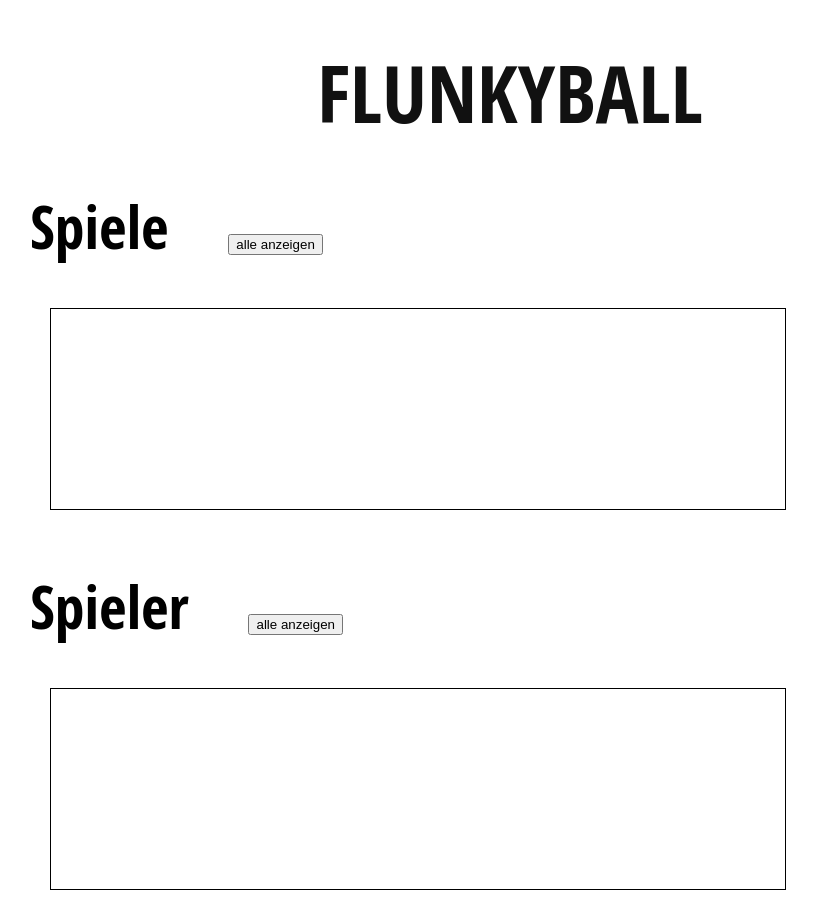
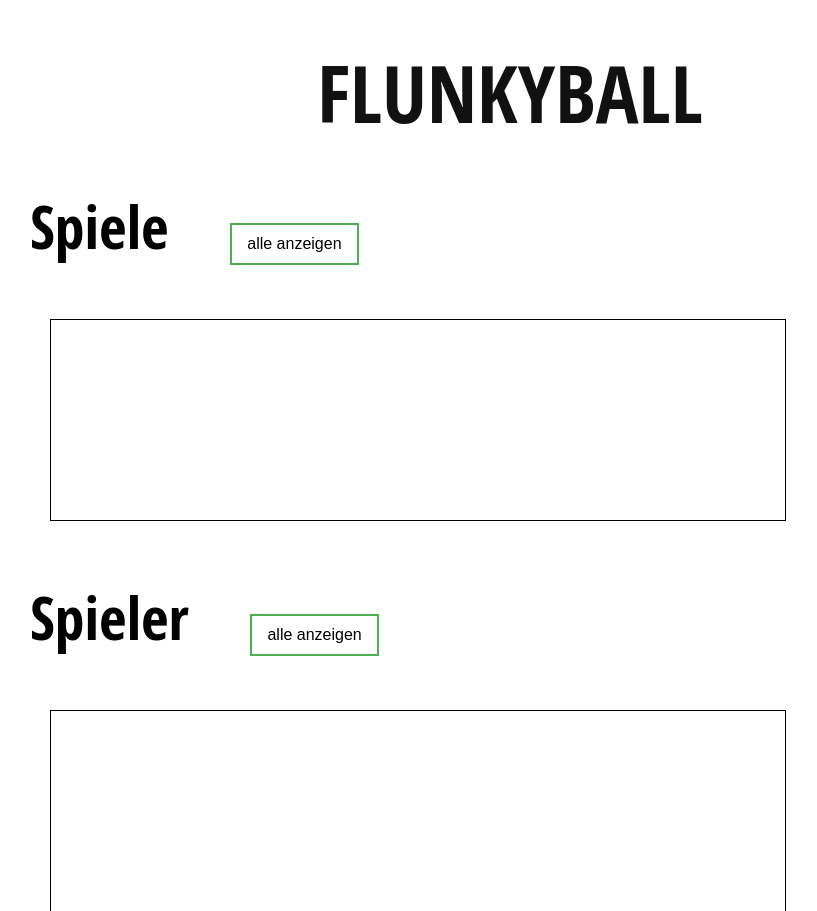
Before and after one commit to gadashi/flunkyball, a PHP site: page / in a window 1280 px wide. Shown: the top 911 px of the page, without its empty margins (130-947 px from the left). Before the commit the page ends 890 px from the top, so only its background shows below. Run offline with PHP 8.4, Linux system fonts and the light colour scheme; some libraries are stand-ins or nearby versions.

Commit message:
Update style.css

```diff
--- a/style.css
+++ b/style.css
@@ -54,3 +54,18 @@ table {
 th, td {
     padding: 15px;
 }
+td {
+  height: 50px;
+}
+
+button{
+    padding: 10px 15px;
+    text-align: center;
+    text-decoration: none;
+    display: inline-block;
+    font-size: 16px;
+    margin: 4px 2px;
+    background-color: white;
+    color: black;
+    border: 2px solid #4CAF50;
+}
```
